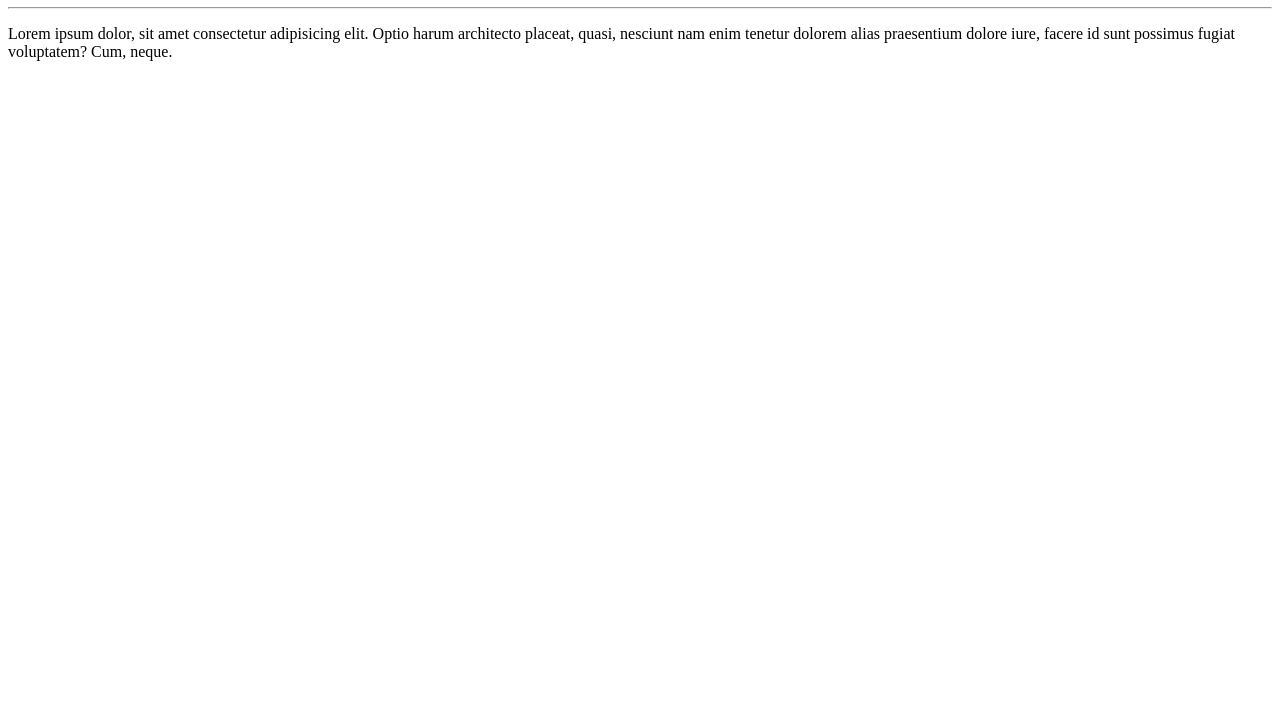
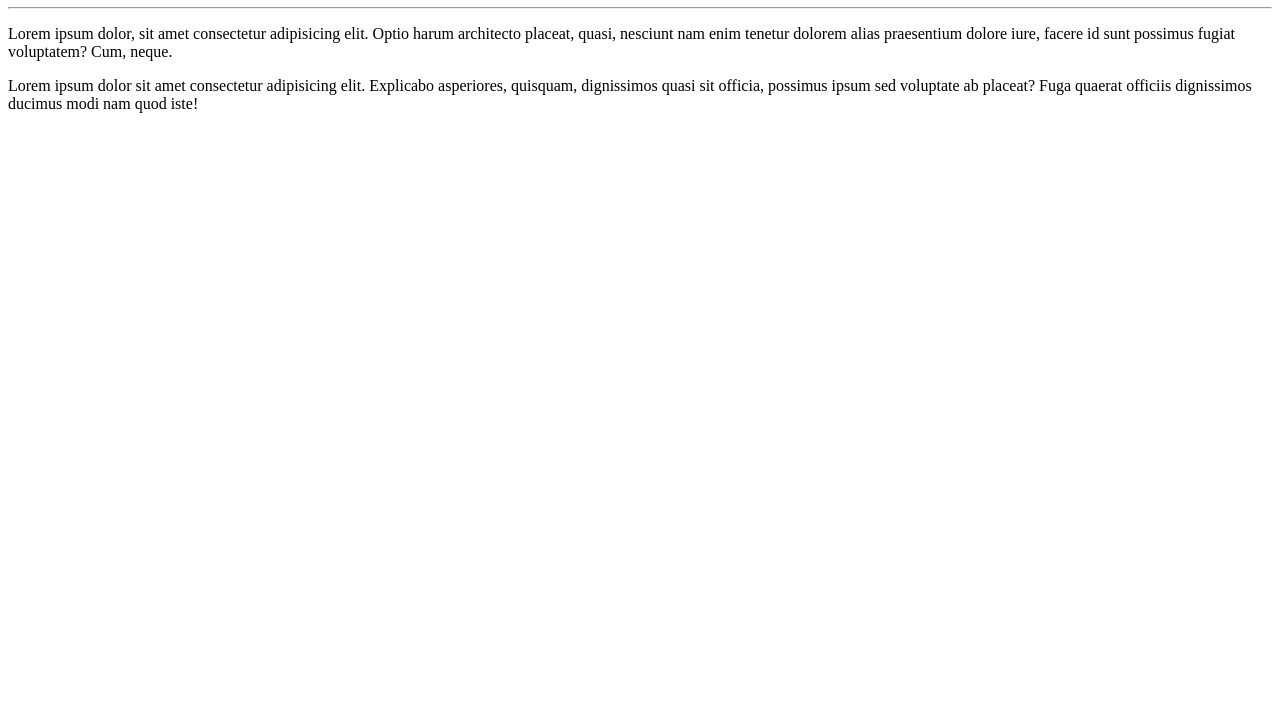
Before and after one commit to lopescarolina/Ola-Mundo, a plain HTML site: page site.exemplo/index.html in a window 1280 px wide. Shown: the part 73-800 px from the top of the page. Drawn offline with Linux system fonts and the light colour scheme.

Commit message:
Segundo parágrafo

```diff
--- a/site.exemplo/index.html
+++ b/site.exemplo/index.html
@@ -10,5 +10,6 @@
     <h1>Olá, mundo!</h1>
     <hr>
     <p>Lorem ipsum dolor, sit amet consectetur adipisicing elit. Optio harum architecto placeat, quasi, nesciunt nam enim tenetur dolorem alias praesentium dolore iure, facere id sunt possimus fugiat voluptatem? Cum, neque.</p>
+    <p>Lorem ipsum dolor sit amet consectetur adipisicing elit. Explicabo asperiores, quisquam, dignissimos quasi sit officia, possimus ipsum sed voluptate ab placeat? Fuga quaerat officiis dignissimos ducimus modi nam quod iste!</p>
 </body>
 </html>
```
